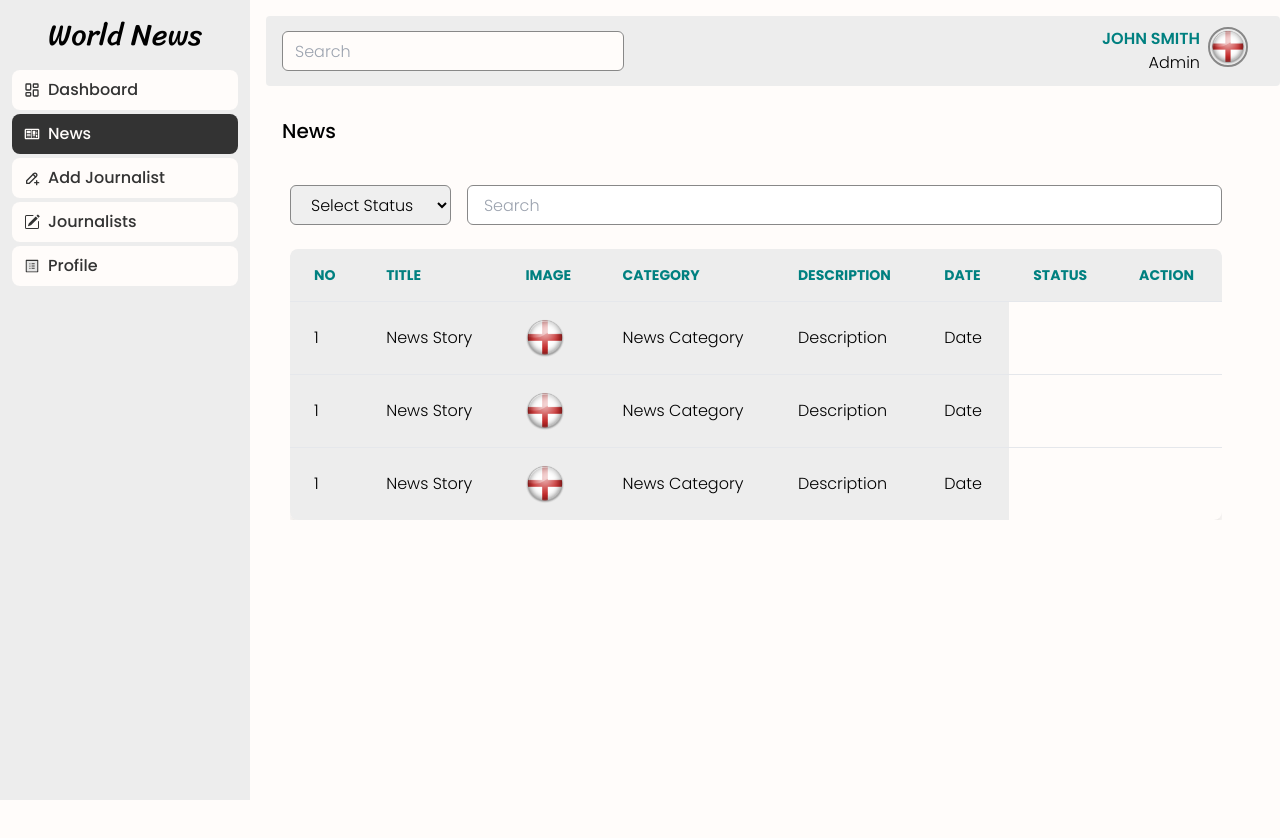
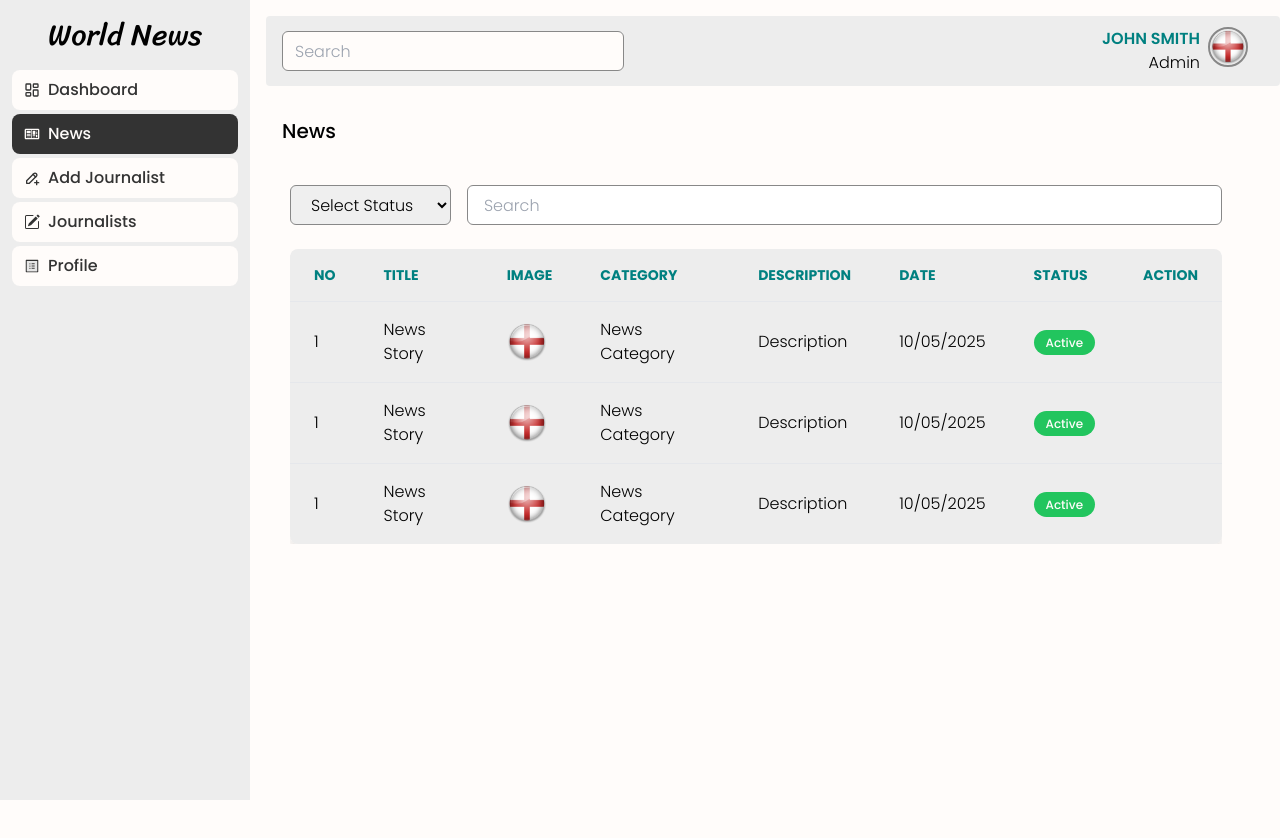
Before and after one commit to Nimira43/World-News, a React (Vite) app in the folder client/: page /dashboard/news in a window 1280 px wide. Shown: the top 838 px of the page. Built offline with nearby package versions, Linux system fonts and the light colour scheme.

Commit message:
Active td

```diff
--- a/client/src/dashboard/components/NewsContent.jsx
+++ b/client/src/dashboard/components/NewsContent.jsx
@@ -1,3 +1,4 @@
+import { Link } from 'react-router-dom'
 import profile from '../../assets/user.png'
 
 const NewsContent = () => {
@@ -43,7 +44,17 @@ const NewsContent = () => {
                 </td>
                 <td className='py-4 px-6'>News Category</td>
                 <td className='py-4 px-6'>Description</td>
-                <td className='py-4 px-6'>Date</td>
+                <td className='py-4 px-6'>10/05/2025</td>
+                <td className='py-4 px-6'>
+                  <span className='px-3 py-1 bg-green-500 text-light rounded-full text-xs font-medium'>Active</span>
+                </td>
+                <td className='py-4 px-6'>
+                  <div className='flex gap-3'>
+                    <Link>
+
+                    </Link>
+                  </div>
+                </td>
               </tr>
             ))
             }
```
